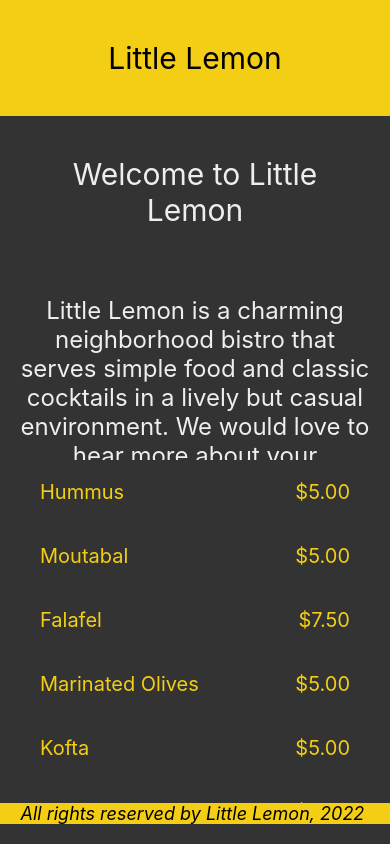
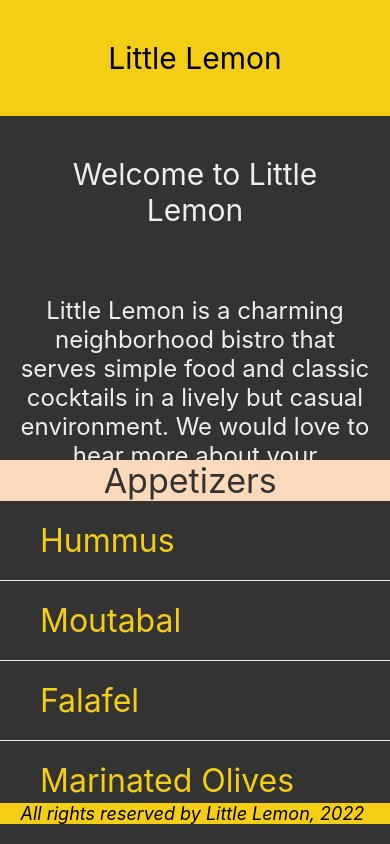
Before and after one commit to chedighribi/Lemon-Mobile-App, a React Native app: screen / in a window 390 px wide. Built offline with nearby package versions, Linux system fonts and the light colour scheme.

Commit message:
feat: section list

```diff
--- a/components/MenuItems.js
+++ b/components/MenuItems.js
@@ -1,50 +1,75 @@
 import React from 'react';
 
-import { View, Text, StyleSheet, FlatList } from 'react-native';
+import { View, Text, StyleSheet, SectionList } from 'react-native';
 
 const menuItemsToDisplay = [
-    { name: 'Hummus', price: '$5.00', id: '1A' },
-    { name: 'Moutabal', price: '$5.00', id: '2B' },
-    { name: 'Falafel', price: '$7.50', id: '3C' },
-    { name: 'Marinated Olives', price: '$5.00', id: '4D' },
-    { name: 'Kofta', price: '$5.00', id: '5E' },
-    { name: 'Eggplant Salad', price: '$8.50', id: '6F' },
-    { name: 'Lentil Burger', price: '$10.00', id: '7G' },
-    { name: 'Smoked Salmon', price: '$14.00', id: '8H' },
-    { name: 'Kofta Burger', price: '$11.00', id: '9I' },
-    { name: 'Turkish Kebab', price: '$15.50', id: '10J' },
-    { name: 'Fries', price: '$3.00', id: '11K' },
-    { name: 'Buttered Rice', price: '$3.00', id: '12L' },
-    { name: 'Bread Sticks', price: '$3.00', id: '13M' },
-    { name: 'Pita Pocket', price: '$3.00', id: '14N' },
-    { name: 'Lentil Soup', price: '$3.75', id: '15O' },
-    { name: 'Greek Salad', price: '$6.00', id: '16Q' },
-    { name: 'Rice Pilaf', price: '$4.00', id: '17R' },
-    { name: 'Baklava', price: '$3.00', id: '18S' },
-    { name: 'Tartufo', price: '$3.00', id: '19T' },
-    { name: 'Tiramisu', price: '$5.00', id: '20U' },
-    { name: 'Panna Cotta', price: '$5.00', id: '21V' },
+  {
+    title: 'Appetizers',
+    data: [
+      'Hummus',
+      'Moutabal',
+      'Falafel',
+      'Marinated Olives',
+      'Kofta',
+      'Eggplant Salad',
+    ],
+  },
+  {
+    title: 'Main Dishes',
+    data: ['Lentil Burger', 'Smoked Salmon', 'Kofta Burger', 'Turkish Kebab'],
+  },
+  {
+    title: 'Sides',
+    data: [
+      'Fries',
+      'Buttered Rice',
+      'Bread Sticks',
+      'Pita Pocket',
+      'Lentil Soup',
+      'Greek Salad',
+      'Rice Pilaf',
+    ],
+  },
+  {
+    title: 'Desserts',
+    data: ['Baklava', 'Tartufo', 'Tiramisu', 'Panna Cotta'],
+  },
 ];
 
-const Item = ({ name, price }) => (
+const Item = ({ name }) => (
   <View style={menuStyles.innerContainer}>
     <Text style={menuStyles.itemText}>{name}</Text>
-        <Text style={menuStyles.itemText}>{price}</Text>
   </View>
 );
 
+const Separator = () => <View style={menuStyles.separator} />;
+
+const Footer = () => (
+  <Text style={menuStyles.footerText}>
+    All Rights Reserved by Little Lemon 2022
+  </Text>
+);
+
 const MenuItems = () => {
-    const renderItem = ({ item }) => <Item name={item.name} price={item.price} />;
+  const renderItem = ({ item }) => <Item name={item} />;
+
+  const renderSectionHeader = ({ section: { title } }) => (
+    <Text style={menuStyles.sectionHeader}>{title} </Text>
+  );
 
   return (
     <View style={menuStyles.container}>
-            <FlatList
-                data={menuItemsToDisplay}
-                keyExtractor={(item) => item.id}
-                renderItem={renderItem}></FlatList>
+      <SectionList
+        keyExtractor={(item, index) => item + index}
+        sections={menuItemsToDisplay}
+        renderItem={renderItem}
+        renderSectionHeader={renderSectionHeader}
+        ListFooterComponent={Footer}
+        ItemSeparatorComponent={Separator}></SectionList>
     </View>
   );
 };
+
 
 const menuStyles = StyleSheet.create({
     container: {
@@ -60,6 +85,27 @@
         color: '#F4CE14',
         fontSize: 20,
     },
+    sectionHeader: {
+        backgroundColor: '#fbdabb',
+        color: '#333333',
+        fontSize: 34,
+        flexWrap: 'wrap',
+        textAlign: 'center',
+      },
+      itemText: {
+        color: '#F4CE14',
+        fontSize: 32,
+      },
+      separator: {
+        borderBottomWidth: 1,
+        borderColor: '#EDEFEE',
+      },
+      footerText: {
+        color: '#EDEFEE',
+        fontSize: 20,
+        flexWrap: 'wrap',
+        textAlign: 'center',
+      },
 });
 
 export default MenuItems;
```
Lines whose indentation alone changed are shown as unchanged.
